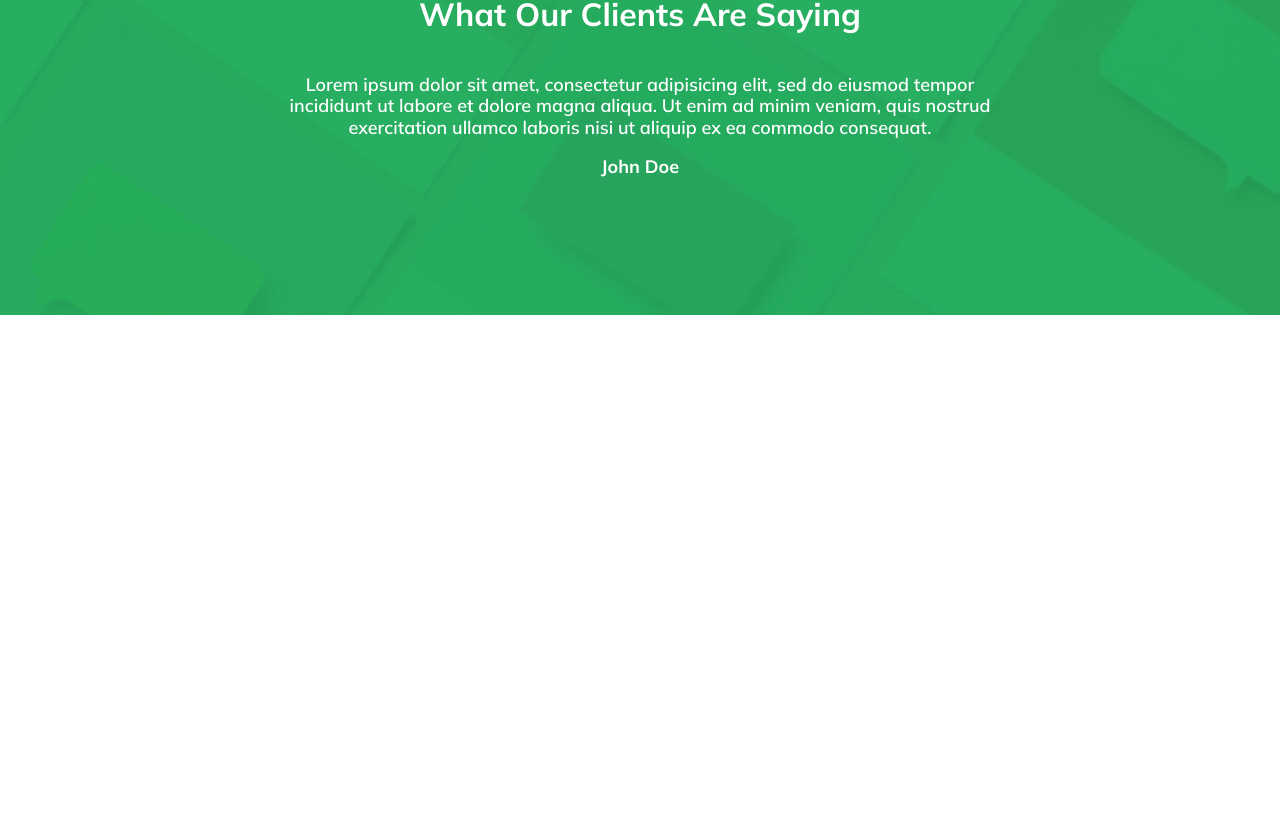
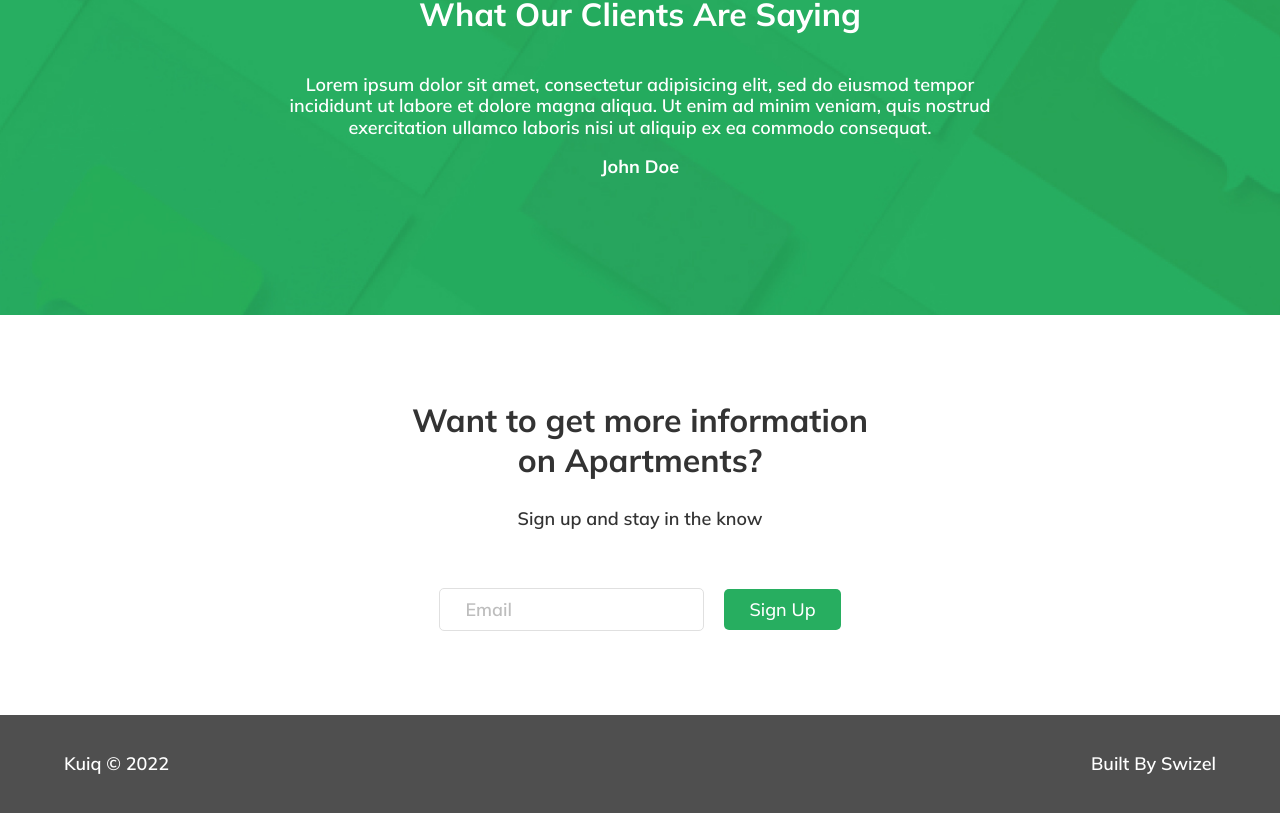
Before and after one commit to RehkMansa/kuiq, a React (Create React App) app: page / in a window 1280 px wide. Shown: the part 2448-3261 px from the top of the page. Before the commit the page ends 2763 px from the top, so only its background shows below. Built offline with nearby package versions, Linux system fonts and the light colour scheme.

Commit message:
Final changes

```diff
--- a/src/App.js
+++ b/src/App.js
@@ -7,11 +7,14 @@ import LocationSection from './components/LocationSection';
 import LocationList from './components/LocationList';
 import ApartmentFeatures from './components/ApartementFeatures';
 import Testimonials from './components/Testimonials';
+import CTA from './components/CTA';
+import Footer from './components/Footer';
 
 const Container = styledComponents.main`
   & > *{
-
     padding: 40px 5%;
+    padding-left: 5%;
+    padding-right: 5%;
   }
 `;
 
@@ -26,6 +29,8 @@ function App() {
       <LocationList />
       <ApartmentFeatures />
       <Testimonials />
+      <CTA />
+      <Footer />
     </Container>
   );
 }
--- /dev/null
+++ b/src/components/CTA.jsx
@@ -0,0 +1,42 @@
+import styled from 'styled-components';
+
+const Section = styled.section`
+  display: flex;
+  flex-direction: column;
+  justify-content: center;
+  align-items: center;
+  gap: 30px;
+  height: 50vh;
+  text-align: center;
+  h2 {
+    font-weight: 700;
+    font-size: 32px;
+    line-height: 40px;
+    max-width: 25ch;
+  }
+`;
+const FormWrap = styled.form`
+  margin-top: 30px;
+  input {
+    border: 1px solid #e0e0e0;
+    color: var(--gray1);
+    margin-right: 20px;
+  }
+  input::placeholder {
+    color: #bdbdbd;
+  }
+`;
+const CTA = () => {
+  return (
+    <Section>
+      <h2>Want to get more information on Apartments?</h2>
+      <p>Sign up and stay in the know</p>
+      <FormWrap>
+        <input placeholder="Email" />
+        <button>Sign Up</button>
+      </FormWrap>
+    </Section>
+  );
+};
+
+export default CTA;
--- a/src/components/Footer.jsx
+++ b/src/components/Footer.jsx
@@ -0,0 +1,20 @@
+import styled from 'styled-components';
+
+const FooterSection = styled.footer`
+  background-color: #4f4f4f;
+  color: #fff;
+  display: flex;
+  justify-content: space-between;
+`;
+const Footer = () => {
+  return (
+    <FooterSection>
+      <p>Kuiq &copy; 2022</p>
+      <div>
+        <p>Built By Swizel</p>
+      </div>
+    </FooterSection>
+  );
+};
+
+export default Footer;
```
